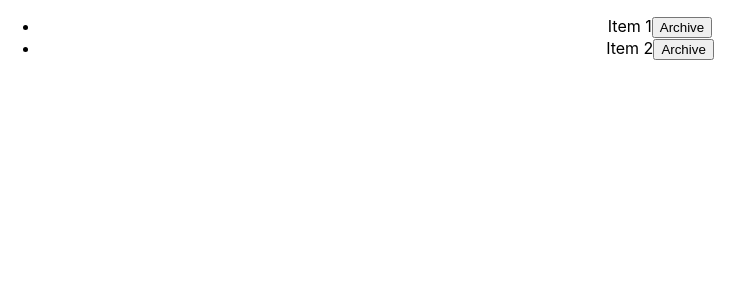
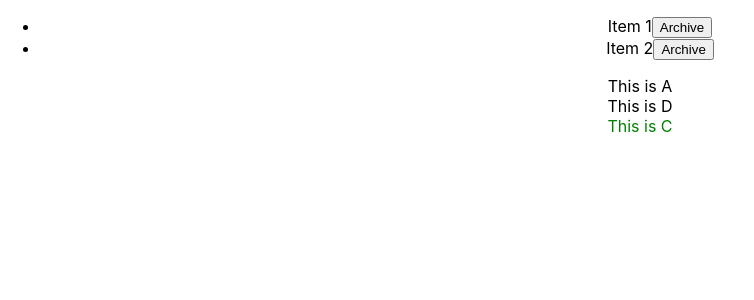
Before and after one commit to atparkweb/react-stateless-hoc-lecture, a React (Create React App) app: page / in a window 1280 px wide. Shown: the top 300 px of the page, without its empty margins (0-754 px from the left). Built offline with nearby package versions, Linux system fonts and the light colour scheme.

Commit message:
feat: demo context API

```diff
--- a/src/App.js
+++ b/src/App.js
@@ -1,6 +1,7 @@
 import './App.css';
 
 import ArchiveableList from './components/ArchiveableListHOC';
+import A from './components/context_hierarchy/A';
 
 function App() {
   const list = [
@@ -17,6 +18,7 @@ function App() {
   return (
     <div className="App">
       <ArchiveableList list={list} />
+      <A />
     </div>
   );
 }
--- /dev/null
+++ b/src/components/context_hierarchy/A.js
@@ -0,0 +1,18 @@
+import React from "react";
+import ThemeContext from "../../contexts/ThemeContext";
+import D from "./D";
+
+class A extends React.Component {
+  render() {
+    return (
+      <ThemeContext.Provider value={'green'}>
+        <>
+        This is A
+          <D />
+        </>
+      </ThemeContext.Provider>
+    )
+  }
+}
+
+export default A;
--- /dev/null
+++ b/src/components/context_hierarchy/C.js
@@ -0,0 +1,18 @@
+import React from "react";
+import ThemeContext from "../../contexts/ThemeContext";
+
+class C extends React.Component {
+  render() {
+    return (
+      <ThemeContext.Consumer>
+        {coloredTheme =>
+          <div style={{color: coloredTheme}}>
+            This is C
+          </div>
+        }
+      </ThemeContext.Consumer>
+    );
+  }
+}
+
+export default C;
--- /dev/null
+++ b/src/components/context_hierarchy/D.js
@@ -0,0 +1,15 @@
+import React from "react";
+import C from "./C";
+
+class D extends React.Component {
+  render() {
+    return (
+      <div>
+        This is D
+        <C />
+      </div>
+    )
+  }
+}
+
+export default D;
--- /dev/null
+++ b/src/contexts/ThemeContext.js
@@ -0,0 +1,5 @@
+import React from "react";
+
+const ThemeContext = React.createContext(null);
+
+export default ThemeContext;
```
